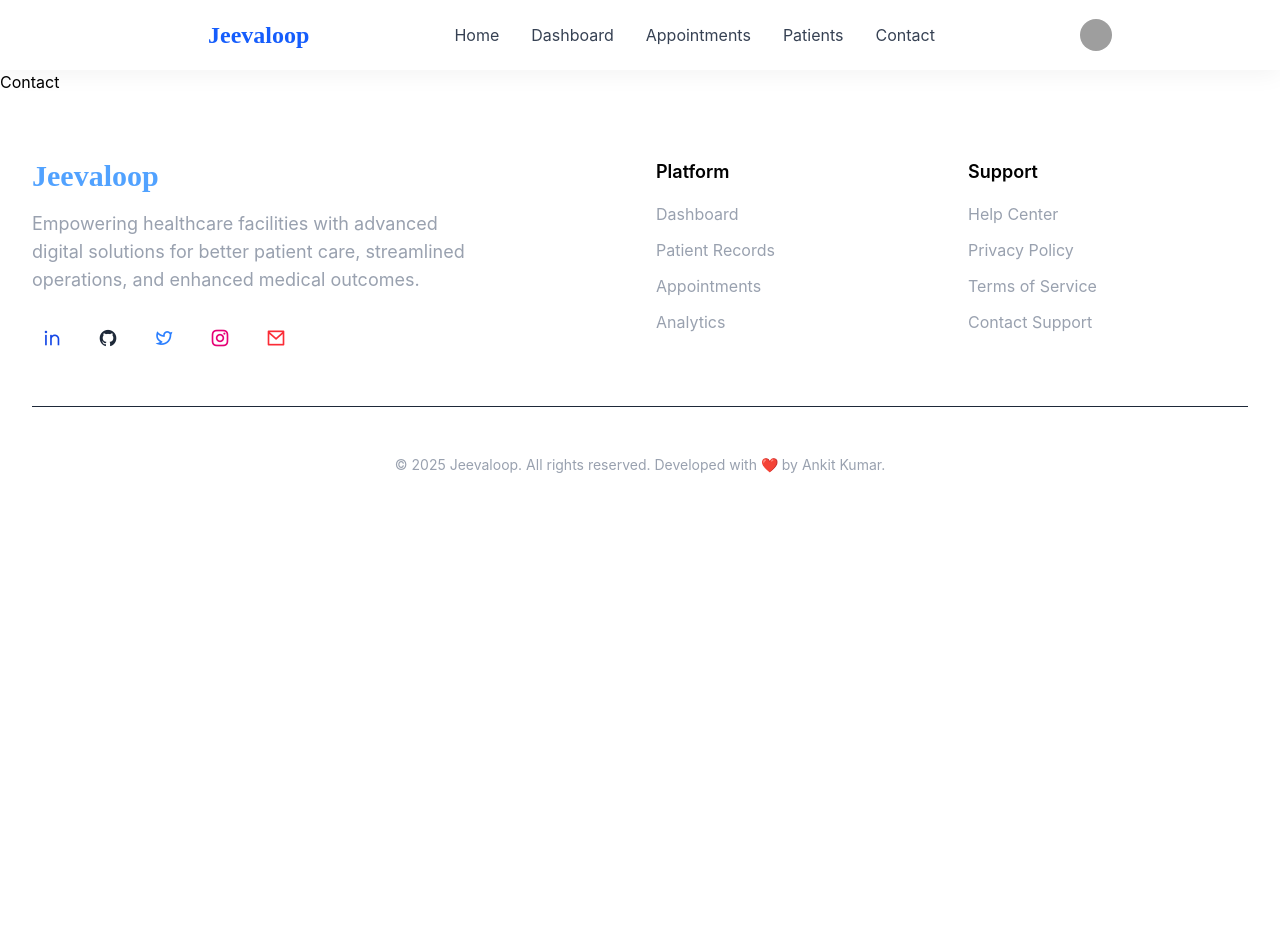
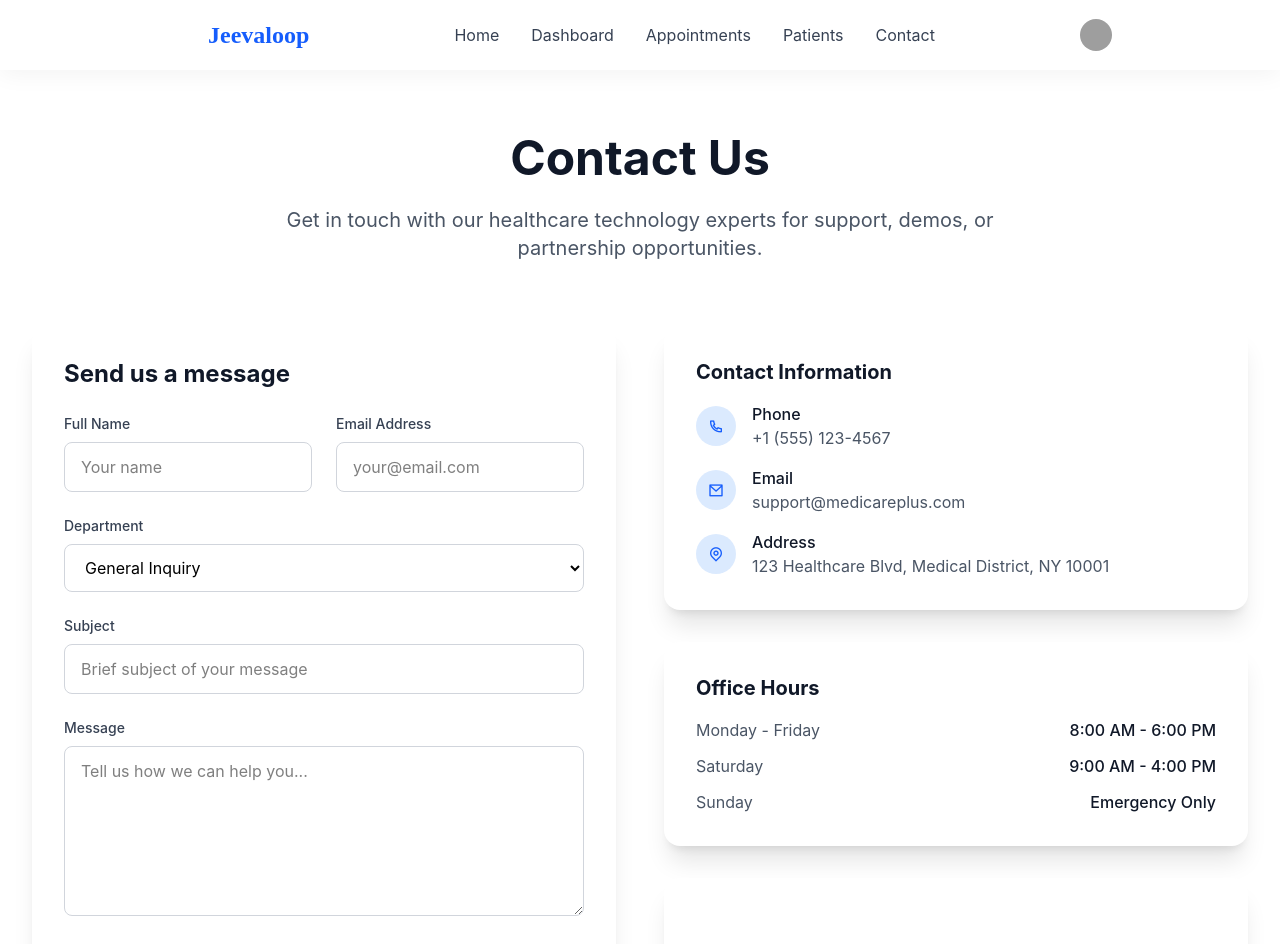
Before and after one commit to Ankit1141192/Jeevaloop, a React (Vite) app in the folder frontend/: page /contact in a window 1280 px wide. Shown: the top 944 px of the page. Before the commit the page ends 800 px from the top, so only its background shows below. Built offline with nearby package versions, Linux system fonts and the light colour scheme; sample sign-in values are in the browser's storage; grey boxes are pictures that could not be loaded.

Commit message:
frontend

```diff
--- a/frontend/index.html
+++ b/frontend/index.html
@@ -5,7 +5,7 @@
     <link rel="icon" type="image/svg+xml" href="/icon.svg" />
     <meta name="viewport" content="width=device-width, initial-scale=1.0" />
     <title>Jeevaloop</title>
-    <meta name="description" content="Jeevaloop is an advanced hospital management system designed to streamline patient data, appointment scheduling, medical records, and doctor-patient interactions. Built for efficiency, security, and better healthcare outcomes." />
+    <meta name="description" content="Jeevaloop is a hospital management system project, developed only by the developer for learning purposes. This is not an actual hospital, but a software demonstration designed to streamline patient data, appointments, and records, focusing on efficiency, security, and improved healthcare workflows." />
     <meta name="keywords" content="Hospital Management System, Patient Records, Appointment Scheduling, Medical History, Healthcare Platform, Jeevaloop, Doctor Portal, Secure Medical Data, HealthTech, Hospital Software, Health Monitoring" />
     <link href="https://cdn.jsdelivr.net/npm/remixicon@3.5.0/fonts/remixicon.css" rel="stylesheet">
   </head>
--- a/frontend/src/pages/Contact.jsx
+++ b/frontend/src/pages/Contact.jsx
@@ -1,11 +1,231 @@
-import React from 'react'
+import React, { useState } from 'react';
 
 const Contact = () => {
+  // State to hold form data
+  const [formData, setFormData] = useState({
+    name: '',
+    email: '',
+    department: 'general',
+    subject: '',
+    message: '',
+  });
+
+  // Handle input changes
+  const handleChange = (e) => {
+    const { name, value } = e.target;
+    setFormData((prev) => ({
+      ...prev,
+      [name]: value,
+    }));
+  };
+
+  // Handle form submit
+  const handleSubmit = (e) => {
+    e.preventDefault();
+    // For now, just log form data (replace with your submit logic)
+    console.log('Form Data Submitted:', formData);
+
+    // Reset form (optional)
+    setFormData({
+      name: '',
+      email: '',
+      department: 'general',
+      subject: '',
+      message: '',
+    });
+    alert('Message sent successfully!'); // Simple feedback
+  };
+
   return (
-    <div>
-      <h1>Contact</h1>
+    <div className=" py-16 min-h-screen">
+      <div className="max-w-7xl mx-auto px-4 sm:px-6 lg:px-8">
+        <div className="text-center mb-16">
+          <h1 className="text-4xl md:text-5xl font-bold text-gray-900 mb-6">
+            Contact Us
+          </h1>
+          <p className="text-xl text-gray-600 max-w-3xl mx-auto">
+            Get in touch with our healthcare technology experts for support, demos, or partnership opportunities.
+          </p>
+        </div>
+
+        <div className="grid grid-cols-1 lg:grid-cols-2 gap-12">
+          {/* Contact Form */}
+          <div className="bg-white rounded-2xl shadow-xl p-8">
+            <h2 className="text-2xl font-bold text-gray-900 mb-6">Send us a message</h2>
+
+            <form onSubmit={handleSubmit} className="space-y-6" noValidate>
+              <div className="grid grid-cols-1 sm:grid-cols-2 gap-6">
+                <div>
+                  <label htmlFor="name" className="block text-sm font-medium text-gray-700 mb-2">
+                    Full Name
+                  </label>
+                  <input
+                    type="text"
+                    id="name"
+                    name="name"
+                    value={formData.name}
+                    onChange={handleChange}
+                    className="w-full px-4 py-3 border border-gray-300 rounded-lg focus:ring-2 focus:ring-blue-500 focus:border-transparent"
+                    placeholder="Your name"
+                    required
+                  />
+                </div>
+                <div>
+                  <label htmlFor="email" className="block text-sm font-medium text-gray-700 mb-2">
+                    Email Address
+                  </label>
+                  <input
+                    type="email"
+                    id="email"
+                    name="email"
+                    value={formData.email}
+                    onChange={handleChange}
+                    className="w-full px-4 py-3 border border-gray-300 rounded-lg focus:ring-2 focus:ring-blue-500 focus:border-transparent"
+                    placeholder="your@email.com"
+                    required
+                  />
+                </div>
+              </div>
+
+              <div>
+                <label htmlFor="department" className="block text-sm font-medium text-gray-700 mb-2">
+                  Department
+                </label>
+                <select
+                  id="department"
+                  name="department"
+                  value={formData.department}
+                  onChange={handleChange}
+                  className="w-full px-4 py-3 border border-gray-300 rounded-lg focus:ring-2 focus:ring-blue-500 focus:border-transparent pr-8"
+                >
+                  <option value="general">General Inquiry</option>
+                  <option value="sales">Sales</option>
+                  <option value="support">Technical Support</option>
+                  <option value="demo">Request Demo</option>
+                  <option value="partnership">Partnership</option>
+                </select>
+              </div>
+
+              <div>
+                <label htmlFor="subject" className="block text-sm font-medium text-gray-700 mb-2">
+                  Subject
+                </label>
+                <input
+                  type="text"
+                  id="subject"
+                  name="subject"
+                  value={formData.subject}
+                  onChange={handleChange}
+                  className="w-full px-4 py-3 border border-gray-300 rounded-lg focus:ring-2 focus:ring-blue-500 focus:border-transparent"
+                  placeholder="Brief subject of your message"
+                  required
+                />
+              </div>
+
+              <div>
+                <label htmlFor="message" className="block text-sm font-medium text-gray-700 mb-2">
+                  Message
+                </label>
+                <textarea
+                  id="message"
+                  name="message"
+                  value={formData.message}
+                  onChange={handleChange}
+                  rows={6}
+                  className="w-full px-4 py-3 border border-gray-300 rounded-lg focus:ring-2 focus:ring-blue-500 focus:border-transparent"
+                  placeholder="Tell us how we can help you..."
+                  required
+                ></textarea>
+              </div>
+
+              <button
+                type="submit"
+                className="w-full bg-blue-600 text-white py-3 rounded-lg font-semibold hover:bg-blue-700 transition-colors duration-200 whitespace-nowrap"
+              >
+                Send Message
+              </button>
+            </form>
+          </div>
+
+          {/* Contact Info & Map */}
+          <div className="space-y-8">
+            {/* Contact Information */}
+            <div className="bg-white rounded-2xl shadow-xl p-8">
+              <h3 className="text-xl font-bold text-gray-900 mb-4">Contact Information</h3>
+
+              <div className="space-y-4">
+                <div className="flex items-center gap-4">
+                  <div className="w-10 h-10 bg-blue-100 rounded-full flex items-center justify-center">
+                    <i className="ri-phone-line text-blue-600"></i>
+                  </div>
+                  <div>
+                    <p className="font-medium text-gray-900">Phone</p>
+                    <p className="text-gray-600">+1 (555) 123-4567</p>
+                  </div>
+                </div>
+
+                <div className="flex items-center gap-4">
+                  <div className="w-10 h-10 bg-blue-100 rounded-full flex items-center justify-center">
+                    <i className="ri-mail-line text-blue-600"></i>
+                  </div>
+                  <div>
+                    <p className="font-medium text-gray-900">Email</p>
+                    <p className="text-gray-600">support@medicareplus.com</p>
+                  </div>
+                </div>
+
+                <div className="flex items-center gap-4">
+                  <div className="w-10 h-10 bg-blue-100 rounded-full flex items-center justify-center">
+                    <i className="ri-map-pin-line text-blue-600"></i>
+                  </div>
+                  <div>
+                    <p className="font-medium text-gray-900">Address</p>
+                    <p className="text-gray-600">
+                      123 Healthcare Blvd, Medical District, NY 10001
+                    </p>
+                  </div>
+                </div>
+              </div>
+            </div>
+
+            {/* Office Hours */}
+            <div className="bg-white rounded-2xl shadow-xl p-8">
+              <h3 className="text-xl font-bold text-gray-900 mb-4">Office Hours</h3>
+
+              <div className="space-y-3">
+                <div className="flex justify-between">
+                  <span className="text-gray-600">Monday - Friday</span>
+                  <span className="font-medium text-gray-900">8:00 AM - 6:00 PM</span>
+                </div>
+                <div className="flex justify-between">
+                  <span className="text-gray-600">Saturday</span>
+                  <span className="font-medium text-gray-900">9:00 AM - 4:00 PM</span>
+                </div>
+                <div className="flex justify-between">
+                  <span className="text-gray-600">Sunday</span>
+                  <span className="font-medium text-gray-900">Emergency Only</span>
+                </div>
+              </div>
+            </div>
+
+            {/* Google Map */}
+            <div className="bg-white rounded-2xl shadow-xl overflow-hidden">
+              <iframe
+                src="https://maps.google.com/maps?width=100%&height=300&hl=en&q=New%20York,%20NY&t=&z=13&ie=UTF8&iwloc=&output=embed"
+                width="100%"
+                height="300"
+                style={{ border: 0 }}
+                allowFullScreen=""
+                loading="lazy"
+                referrerPolicy="no-referrer-when-downgrade"
+                title="Google Map New York"
+              />
+            </div>
+          </div>
+        </div>
+      </div>
     </div>
-  )
-}
+  );
+};
 
-export default Contact
+export default Contact;
```
